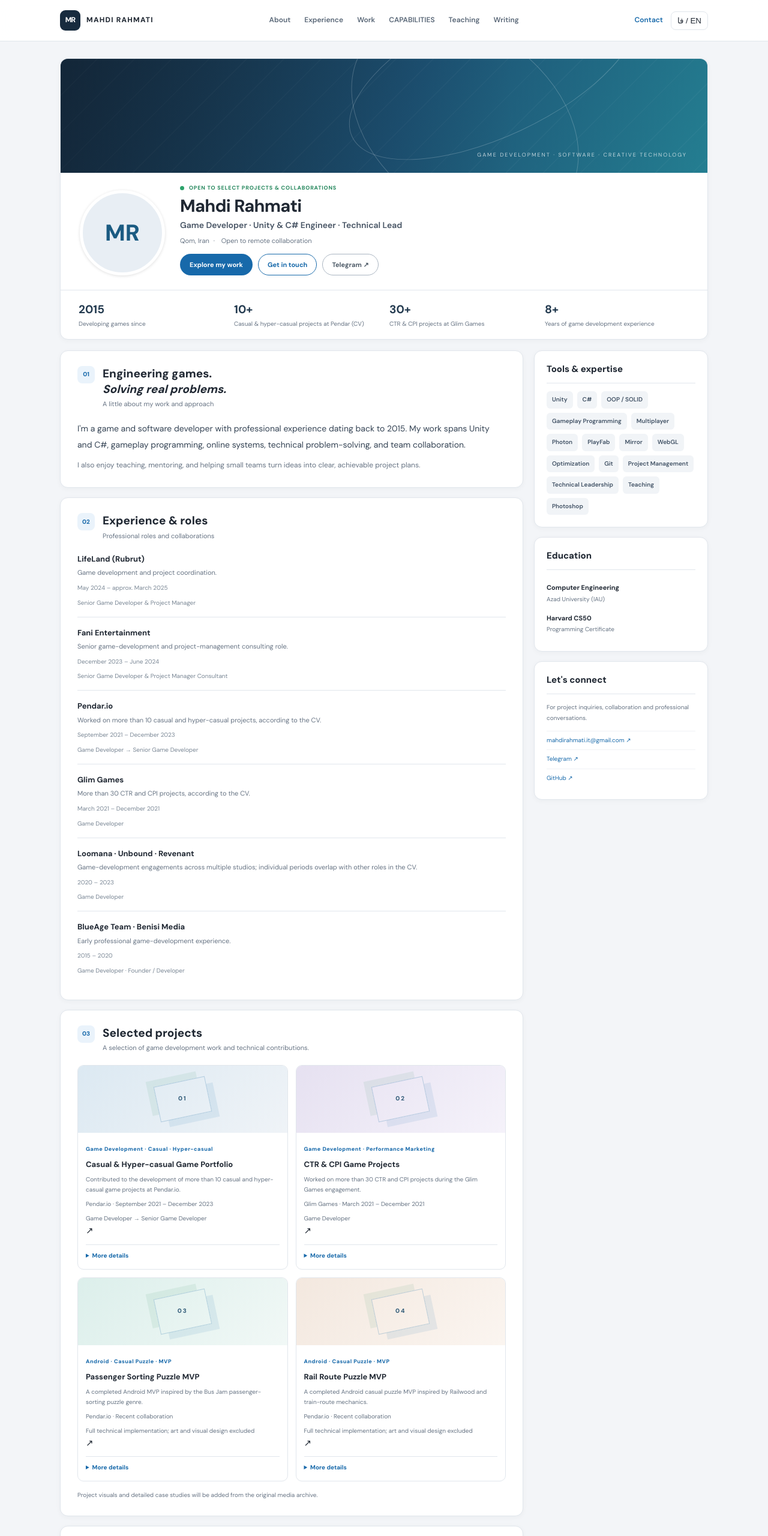
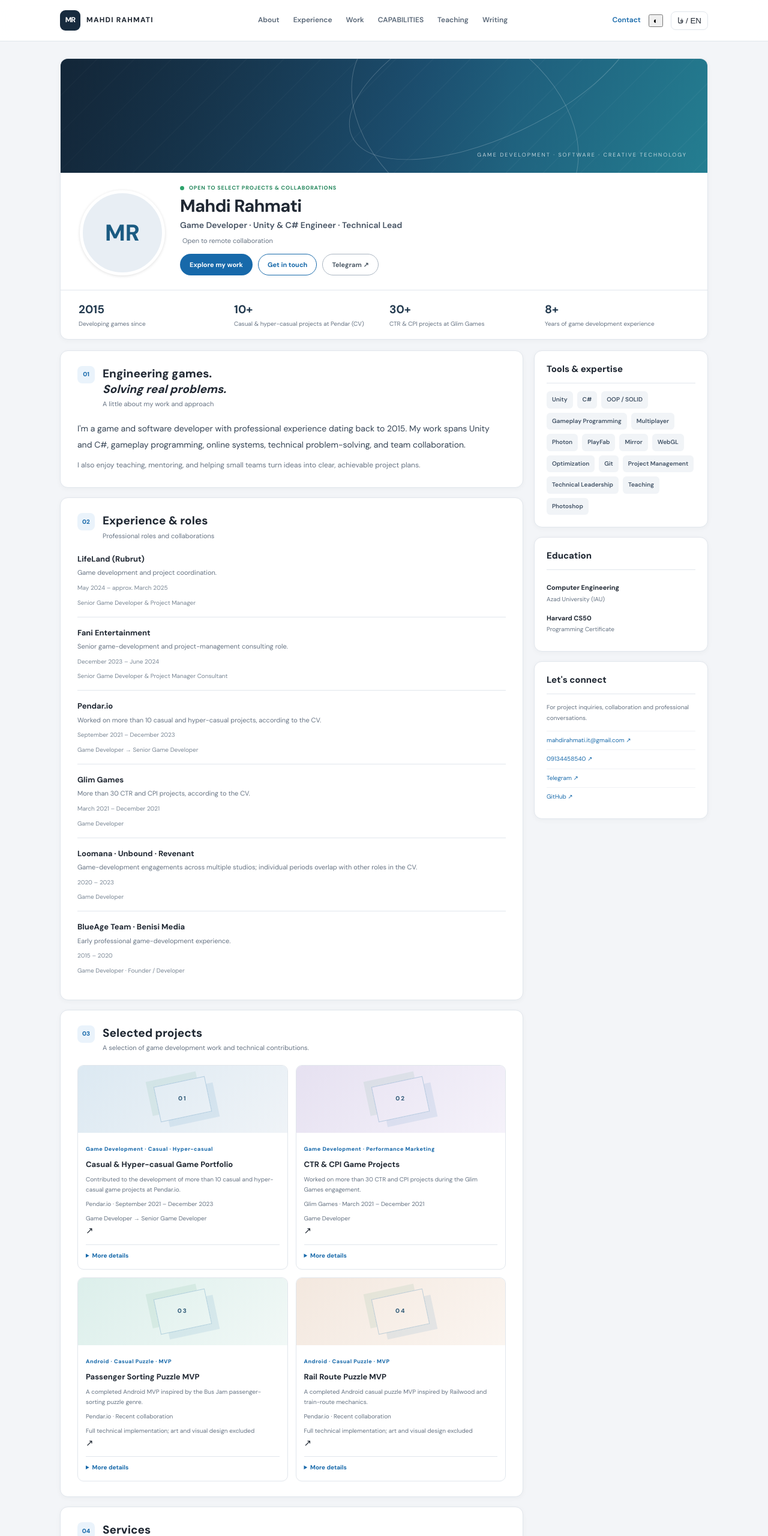
Before and after one commit to MahdiRahmatii/MahdiRahmatii.github.io, a plain HTML site: page index.html in a window 1280 px wide. Shown: the top 2560 px of the page at 60% size. Drawn offline with Linux system fonts and the light colour scheme.

Commit message:
Add theme toggle, phone contact and project expansion control

```diff
--- a/index.html
+++ b/index.html
@@ -18,11 +18,12 @@
         <a href="#experience" data-i18n="navExperience">Experience</a>
         <a href="#work" data-i18n="navWork">Projects</a>
         <a href="#skills" data-i18n="skillsLabel">Skills</a>
-        <a href="#teaching">Teaching</a>
+        <a href="#teaching" data-i18n="navTeaching">Teaching</a>
         <a href="#writing" data-i18n="navWriting">Articles</a>
       </nav>
       <div class="topbar-actions">
         <a class="contact-top" href="#contact" data-i18n="navContact">Contact</a>
+        <button class="theme-toggle" id="themeToggle" type="button" aria-label="Toggle color theme" title="Toggle color theme">◐</button>
         <button class="lang-toggle" id="langToggle" type="button" aria-label="Switch language">فا / EN</button>
       </div>
     </div>
@@ -41,7 +42,7 @@
           <div class="availability"><span class="status-dot"></span><span data-i18n="availability">OPEN TO SELECT PROJECTS & COLLABORATIONS</span></div>
           <h1>Mahdi Rahmati</h1>
           <p class="profile-role" data-i18n="role">Game Developer · Unity & C# Engineer · Technical Lead</p>
-          <p class="profile-location">Qom, Iran <span>·</span> <span data-i18n="remote">Open to remote collaboration</span></p>
+          <p class="profile-location"><span data-i18n="remote">Open to remote collaboration</span></p>
           <div class="profile-actions">
             <a class="button button-primary" href="#work" data-i18n="viewWork">Explore my work</a>
             <a class="button button-secondary" href="mailto:mahdirahmati.it@gmail.com" data-i18n="getInTouch">Get in touch</a>
@@ -73,7 +74,7 @@
         <section class="card content-card" id="work">
           <div class="section-heading"><span class="section-index">03</span><div><h2 data-i18n="workTitle">Selected projects</h2><p data-i18n="workSub">A selection of game development work and technical contributions.</p></div></div>
           <div class="project-grid" id="projectGrid" aria-live="polite"></div>
-          <p class="section-note" data-i18n="portfolioNote">Project entries are loaded from the portfolio content folders.</p>
+          <div class="project-controls"><button class="project-toggle" id="projectToggle" type="button" hidden data-i18n="showAllProjects">Show all projects</button></div>
         </section>
 
         <section class="card content-card" id="services">
@@ -106,6 +107,7 @@
           <div class="side-heading"><h2 data-i18n="connectTitle">Let's connect</h2></div>
           <p class="side-copy" data-i18n="connectText">For project inquiries, collaboration and professional conversations.</p>
           <a class="side-link" href="mailto:mahdirahmati.it@gmail.com">mahdirahmati.it@gmail.com ↗</a>
+          <a class="side-link" href="tel:+989134458540" dir="ltr">09134458540 ↗</a>
           <a class="side-link" href="https://t.me/MRahmati" target="_blank" rel="noreferrer">Telegram ↗</a>
           <a class="side-link" href="https://github.com/MahdiRahmatii" target="_blank" rel="noreferrer">GitHub ↗</a>
         </section>
```
